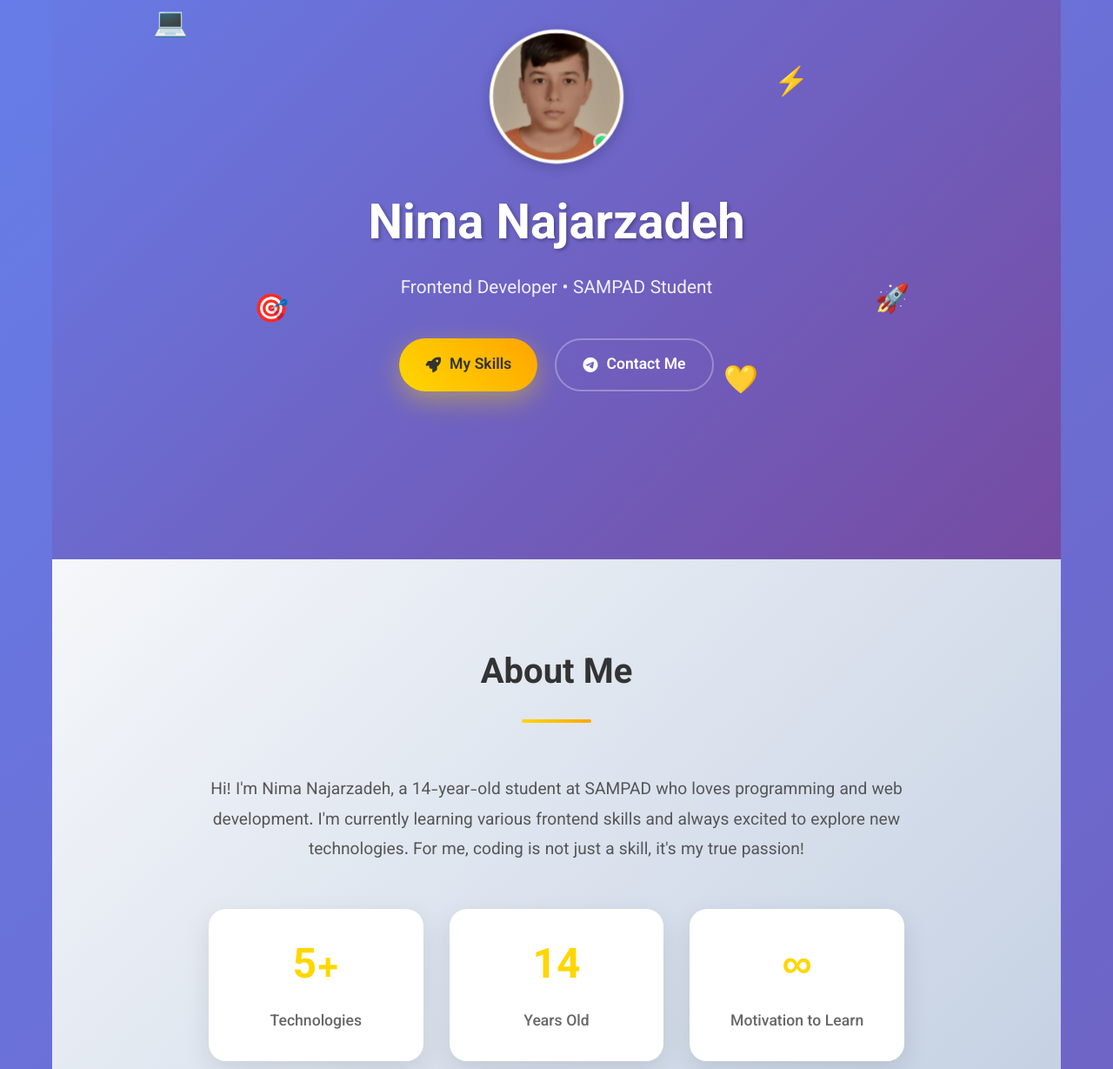
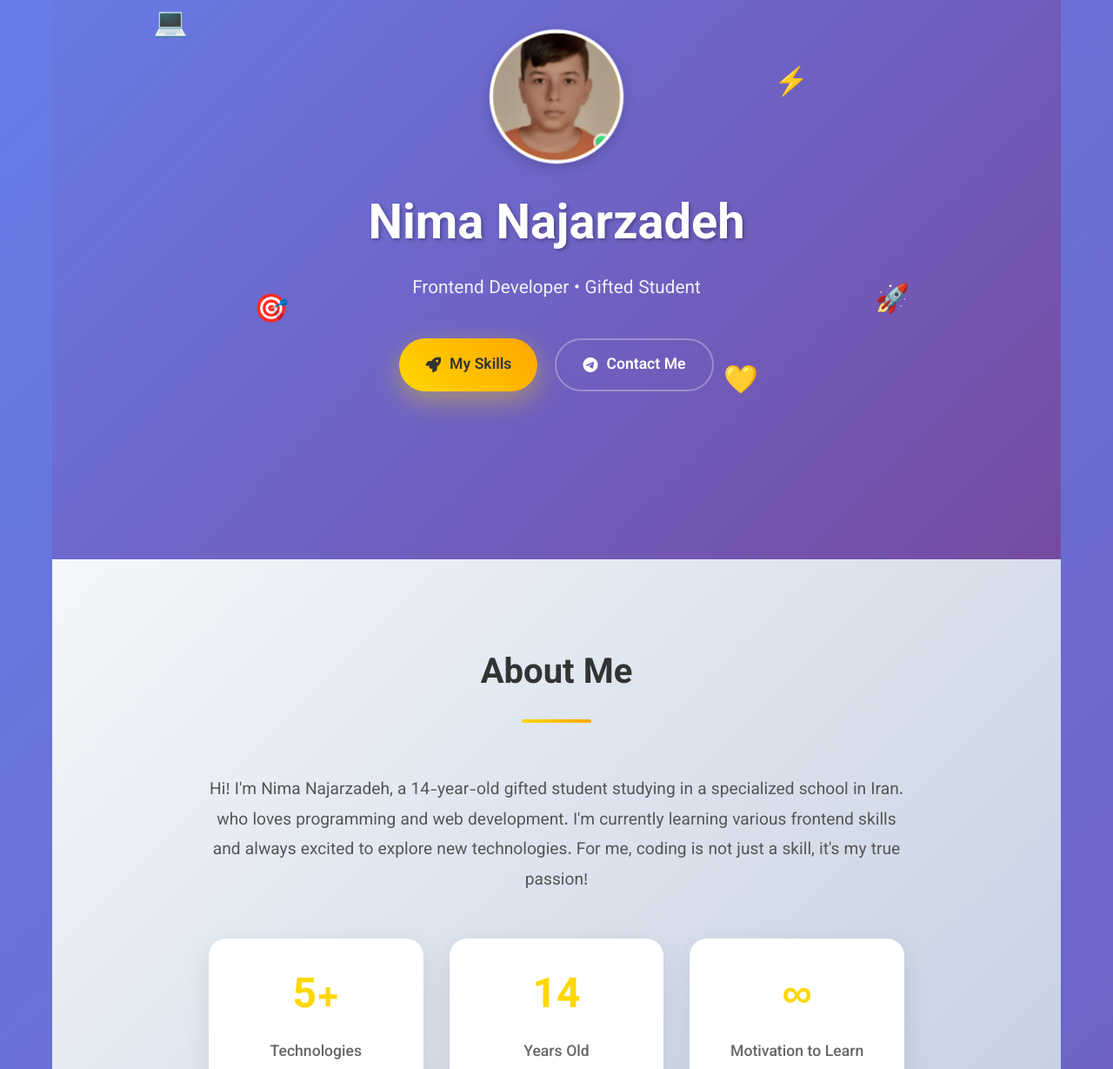
Before and after one commit to nimanajarzadehps-gif/nima-portfolio, a plain HTML site: page index.html in a window 1280 px wide. Shown: the part 157-1386 px from the top of the page at 87% size. Drawn offline with Linux system fonts and the light colour scheme.

Commit message:
Update index.html for changing Sampad to gifted

```diff
--- a/index.html
+++ b/index.html
@@ -20,7 +20,7 @@
 </div>
 
                 <h1 class="name-title">Nima Najarzadeh</h1>
-                <p class="subtitle">Frontend Developer • SAMPAD Student</p>
+                <p class="subtitle">Frontend Developer • Gifted Student</p>
                 <div class="hero-buttons">
                     <button class="btn-primary" onclick="scrollToSection('skills')">
                         <i class="fas fa-rocket"></i>
@@ -50,7 +50,7 @@
             <div class="about-content">
                 <div class="about-text">
                     <p class="intro-text">
-                        Hi! I'm Nima Najarzadeh, a 14-year-old student at SAMPAD who loves programming and web development.
+                        Hi! I'm Nima Najarzadeh, a 14-year-old gifted student studying in a specialized school in Iran. who loves programming and web development.
                         I'm currently learning various frontend skills and always excited to explore new technologies.
                         For me, coding is not just a skill, it's my true passion!
                     </p>
```
